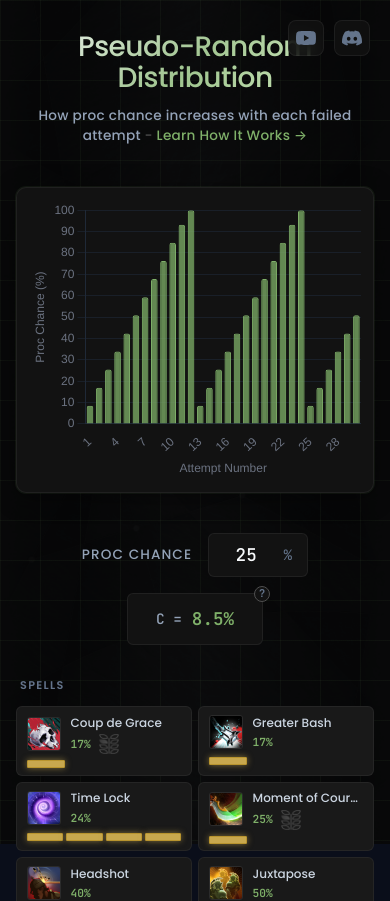
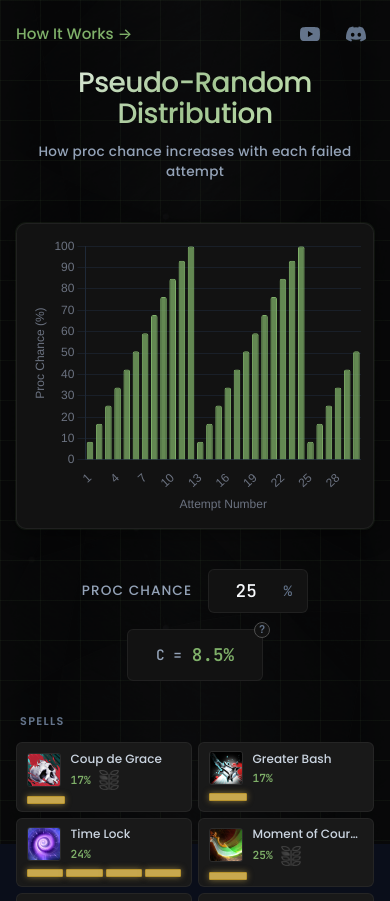
Before and after one commit to adrianistaken/pseudo-random, a Vue app: page / in a window 390 px wide. Shown: the top 901 px of the page. Built offline with nearby package versions, Linux system fonts and the light colour scheme.

Commit message:
Mobile view; Update page switch styling/location

```diff
--- a/src/App.vue
+++ b/src/App.vue
@@ -57,6 +57,18 @@ function getPrdConstant(): number {
 
 <template>
   <div class="app-container">
+    <!-- Top Bar -->
+    <div class="top-bar">
+      <!-- Nav Link -->
+      <div class="nav-link">
+        <a v-if="currentView === 'main'" class="nav-btn" @click="currentView = 'learn'">
+          How It Works <span class="nav-arrow nav-arrow-forward">&rarr;</span>
+        </a>
+        <a v-else class="nav-btn" @click="currentView = 'main'">
+          <span class="nav-arrow nav-arrow-back">&larr;</span> Calculator
+        </a>
+      </div>
+
       <!-- Social Links -->
       <div class="social-links">
         <a href="https://www.youtube.com/@zzadrianzz" target="_blank" rel="noopener" class="social-icon" aria-label="YouTube">
@@ -65,6 +77,7 @@ function getPrdConstant(): number {
         <a href="https://discord.com/invite/7CWCUh4qgg" target="_blank" rel="noopener" class="social-icon" aria-label="Discord">
           <svg width="20" height="20" viewBox="0 0 24 24" fill="currentColor"><path d="M20.317 4.37a19.791 19.791 0 0 0-4.885-1.515.074.074 0 0 0-.079.037c-.21.375-.444.864-.608 1.25a18.27 18.27 0 0 0-5.487 0 12.64 12.64 0 0 0-.617-1.25.077.077 0 0 0-.079-.037A19.736 19.736 0 0 0 3.677 4.37a.07.07 0 0 0-.032.027C.533 9.046-.32 13.58.099 18.057a.082.082 0 0 0 .031.057 19.9 19.9 0 0 0 5.993 3.03.078.078 0 0 0 .084-.028c.462-.63.874-1.295 1.226-1.994a.076.076 0 0 0-.041-.106 13.107 13.107 0 0 1-1.872-.892.077.077 0 0 1-.008-.128 10.2 10.2 0 0 0 .372-.292.074.074 0 0 1 .077-.01c3.928 1.793 8.18 1.793 12.062 0a.074.074 0 0 1 .078.01c.12.098.246.198.373.292a.077.077 0 0 1-.006.127 12.299 12.299 0 0 1-1.873.892.077.077 0 0 0-.041.107c.36.698.772 1.362 1.225 1.993a.076.076 0 0 0 .084.028 19.839 19.839 0 0 0 6.002-3.03.077.077 0 0 0 .032-.054c.5-5.177-.838-9.674-3.549-13.66a.061.061 0 0 0-.031-.03zM8.02 15.33c-1.183 0-2.157-1.085-2.157-2.419 0-1.333.956-2.419 2.157-2.419 1.21 0 2.176 1.095 2.157 2.42 0 1.333-.956 2.418-2.157 2.418zm7.975 0c-1.183 0-2.157-1.085-2.157-2.419 0-1.333.956-2.419 2.157-2.419 1.21 0 2.176 1.095 2.157 2.42 0 1.333-.947 2.418-2.157 2.418z"/></svg>
         </a>
+      </div>
     </div>
 
     <!-- Main View -->
@@ -75,8 +88,6 @@ function getPrdConstant(): number {
           <h1 class="main-title">Pseudo-Random Distribution</h1>
           <p class="subtitle">
             How proc chance increases with each failed attempt
-            <span class="subtitle-sep"> - </span>
-            <a class="learn-link" @click="currentView = 'learn'">Learn How It Works <span class="learn-arrow">&rarr;</span></a>
           </p>
         </div>
       </header>
@@ -132,8 +143,6 @@ function getPrdConstant(): number {
           <h1 class="main-title">How It Works</h1>
           <p class="subtitle">
             Understanding Pseudo-Random Distribution in Dota 2
-            <span class="subtitle-sep"> - </span>
-            <a class="learn-link" @click="currentView = 'main'"><span class="learn-arrow back-arrow">&larr;</span> Back to Calculator</a>
           </p>
         </div>
       </header>
@@ -271,6 +280,11 @@ function getPrdConstant(): number {
   padding: 3rem 1.5rem;
 }
 
+/* Top Bar */
+.top-bar {
+  display: contents;
+}
+
 /* Social Links */
 .social-links {
   position: fixed;
@@ -300,6 +314,41 @@ function getPrdConstant(): number {
   color: #f1f5f9;
   border-color: rgba(127, 176, 105, 0.3);
   background: rgba(127, 176, 105, 0.1);
+}
+
+/* Nav Link (top-left) */
+.nav-link {
+  position: fixed;
+  top: 1.25rem;
+  left: 1.25rem;
+  z-index: 50;
+}
+
+.nav-btn {
+  color: #7fb069;
+  cursor: pointer;
+  font-size: 0.95rem;
+  font-weight: 500;
+  text-decoration: none;
+  transition: color 0.2s ease;
+  white-space: nowrap;
+}
+
+.nav-btn:hover {
+  color: #a8d98a;
+}
+
+.nav-arrow {
+  display: inline-block;
+  transition: transform 0.2s ease;
+}
+
+.nav-btn:hover .nav-arrow-forward {
+  transform: translateX(3px);
+}
+
+.nav-btn:hover .nav-arrow-back {
+  transform: translateX(-3px);
 }
 
 .content-wrapper {
@@ -344,38 +393,6 @@ function getPrdConstant(): number {
   color: #94a3b8;
   font-weight: 500;
   letter-spacing: 0.02em;
-}
-
-.subtitle-sep {
-  color: #4f4f4f;
-}
-
-.learn-link {
-  color: #7fb069;
-  cursor: pointer;
-  font-weight: 500;
-  transition: color 0.2s ease;
-}
-
-.learn-link:hover {
-  color: #a8d98a;
-}
-
-.learn-arrow {
-  display: inline-block;
-  transition: transform 0.2s ease;
-}
-
-.learn-link:hover .learn-arrow {
-  transform: translateX(3px);
-}
-
-.back-arrow {
-  transition: transform 0.2s ease;
-}
-
-.learn-link:hover .back-arrow {
-  transform: translateX(-3px);
 }
 
 .learn-content {
@@ -796,7 +813,29 @@ function getPrdConstant(): number {
 /* Responsive */
 @media (max-width: 768px) {
   .app-container {
-    padding: 2rem 1rem;
+    flex-direction: column;
+    align-items: stretch;
+    justify-content: flex-start;
+    padding: 0 1rem 2rem;
+  }
+
+  .top-bar {
+    display: flex;
+    justify-content: space-between;
+    align-items: center;
+    padding: 1rem 0;
+  }
+
+  .nav-link,
+  .social-links {
+    position: static;
+    z-index: auto;
+  }
+
+  .social-icon {
+    background: transparent;
+    border-color: transparent;
+    backdrop-filter: none;
   }
 
   .main-title {
```
Lines whose indentation alone changed are shown as unchanged.
